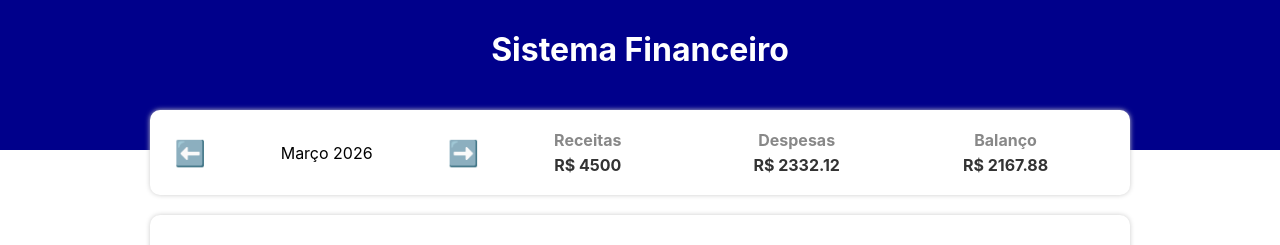
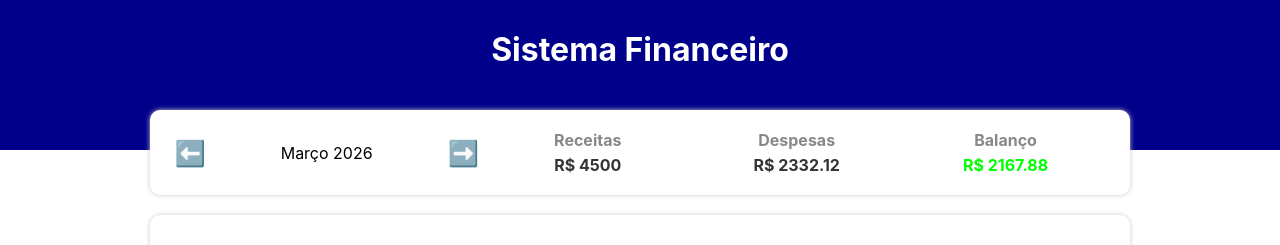
Before and after one commit to matheus-dev-fs/react-finance-manager, a React (Create React App) app: page / in a window 1280 px wide. Shown: the top 245 px of the page. Built offline with nearby package versions, Linux system fonts and the light colour scheme.

Commit message:
feat: finalize resume area with dynamic balance color
- Updated ResumeArea to pass color prop to ResumeItem based on balance value
- ResumeItem now displays balance in green if positive, red if negative
- Ensured summary area is fully styled and dynamically reflects financial status

```diff
--- a/src/components/body/info-area/resume-area/resume-area.component.tsx
+++ b/src/components/body/info-area/resume-area/resume-area.component.tsx
@@ -10,9 +10,19 @@ type Props = {
 export const ResumeArea = ({ income, expense }: Props): JSX.Element => {
   return (
     <S.Container>
-        <ResumeItem title="Receitas" value={income} />
-        <ResumeItem title="Despesas" value={expense} />
-        <ResumeItem title="Balanço" value={income - expense} />
+        <ResumeItem
+            title="Receitas"
+            value={income}
+        />
+        <ResumeItem
+            title="Despesas"
+            value={expense}
+        />
+        <ResumeItem
+            title="Balanço"
+            value={income - expense}
+            color={income - expense < 0 ? '#ff0000' : '#00ff00'}
+        />
     </S.Container>
   );
 }
--- a/src/components/body/info-area/resume-area/resume-item/resume-item.component.tsx
+++ b/src/components/body/info-area/resume-area/resume-item/resume-item.component.tsx
@@ -4,13 +4,14 @@ import * as S from './resume-item.styles';
 type Props = {
     title: string;
     value: number;
+    color?: string;
 }
 
-export const ResumeItem = ({ title, value }: Props): JSX.Element => {
+export const ResumeItem = ({ title, value, color }: Props): JSX.Element => {
   return (
     <S.Container>
         <S.Title>{title}</S.Title>
-        <S.Value>R$ {value}</S.Value>
+        <S.Value $color={color}>R$ {value}</S.Value>
     </S.Container>
   );
 }
--- a/src/components/body/info-area/resume-area/resume-item/resume-item.styles.ts
+++ b/src/components/body/info-area/resume-area/resume-item/resume-item.styles.ts
@@ -11,8 +11,8 @@ export const Title = styled.div`
     margin-bottom: 5px;
 `;
 
-export const Value = styled.div`
+export const Value = styled.div<{ $color?: string}>`
     text-align: center;
     font-weight: bold;
-    color: #333;
+    color: ${props => props.$color ? props.$color : '#333'};
 `;
--- a/src/data/items.data.ts
+++ b/src/data/items.data.ts
@@ -4,5 +4,6 @@ export const items: ItemListType = [
     { id: 1, date: new Date(2026, 2, 15), category: 'food', title: 'McDonalds', value: 32.12 },
     { id: 2, date: new Date(2026, 2, 16), category: 'rent', title: 'Aluguel Apt', value: 2300 },
     { id: 3, date: new Date(2026, 2, 10), category: 'salary', title: 'Salário ACME', value: 4500 },
-    { id: 4, date: new Date(2026, 3, 10), category: 'salary', title: 'Salário ACME', value: 4500 }
+    { id: 4, date: new Date(2026, 3, 10), category: 'salary', title: 'Salário ACME', value: 4500 },
+    { id: 5, date: new Date(2026, 3, 10), category: 'rent', title: 'Aluguel Apt', value: 7300 }
 ];
```
